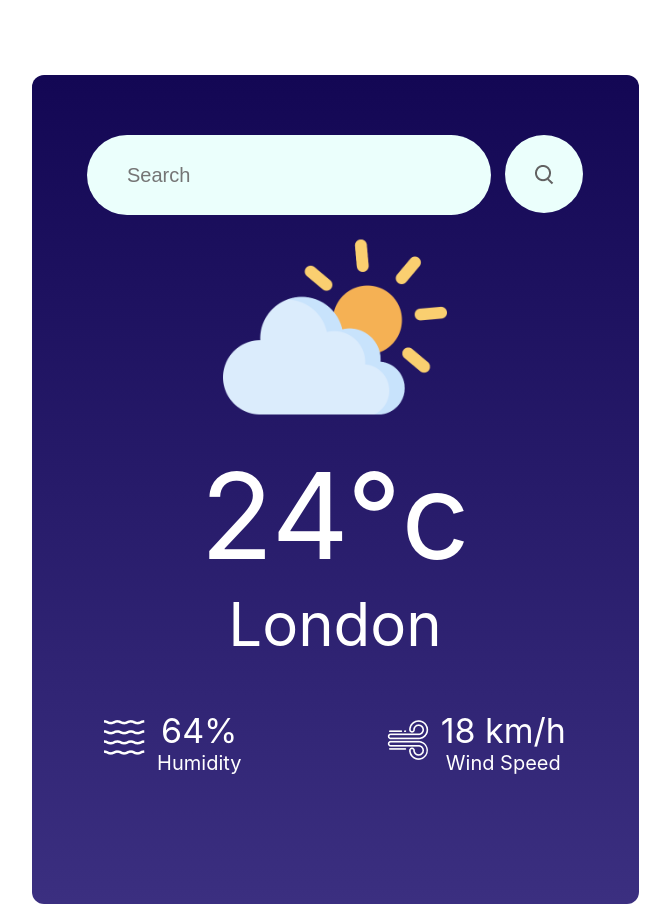
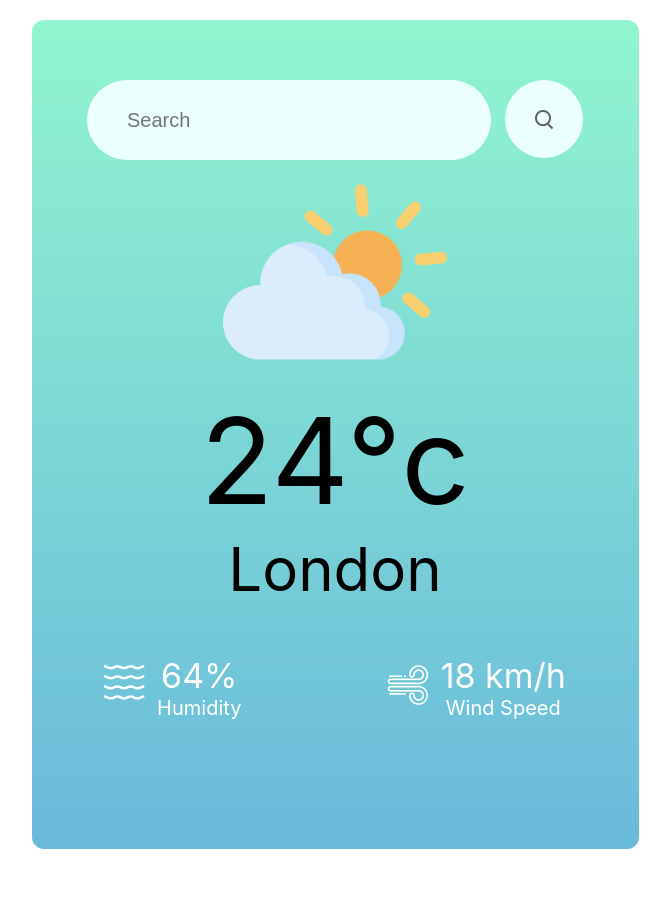
Before and after one commit to DMSX/WeatherApp, a React (Create React App) app in the folder weather/: page / in a window 1280 px wide. Shown: the whole page, without its empty margins (305-975 px from the left). After the commit the page ends 849 px from the top, so only its background shows below. Built offline with nearby package versions, Linux system fonts and the light colour scheme.

Commit message:
Style angepasst

```diff
--- a/weather/src/Components/WeatherApp/WeatherApp.css
+++ b/weather/src/Components/WeatherApp/WeatherApp.css
@@ -2,9 +2,9 @@
     width: 607px;
     height: 829px;
     margin: auto;
-    margin-top: 75px;
+    margin-top: 20px;
     border-radius: 12px;
-    background-image: linear-gradient(180deg, #130754 0%, #3b2f80 100%);
+    background-image: linear-gradient(180deg, #91f5cf 0%, #69b9db 100%);
 }
 .top-bar{
     display: flex;
@@ -21,7 +21,7 @@
     outline: none;
     border-radius: 40px;
     padding-left: 40px;
-    color: #626262;
+    color: black;
     font-size: 20px;
     font-weight: 400;
 }
@@ -44,14 +44,14 @@
 .weather-temp{
     display: flex;
     justify-content: center;
-    color: white;
+    color: black;
     font-size: 120px;
     font-weight: 400;
 }
 .weather-location{
     display: flex;
     justify-content: center;
-    color: white;
+    color: black;
     font-size: 60px;
     font-weight: 400;
 }
```
